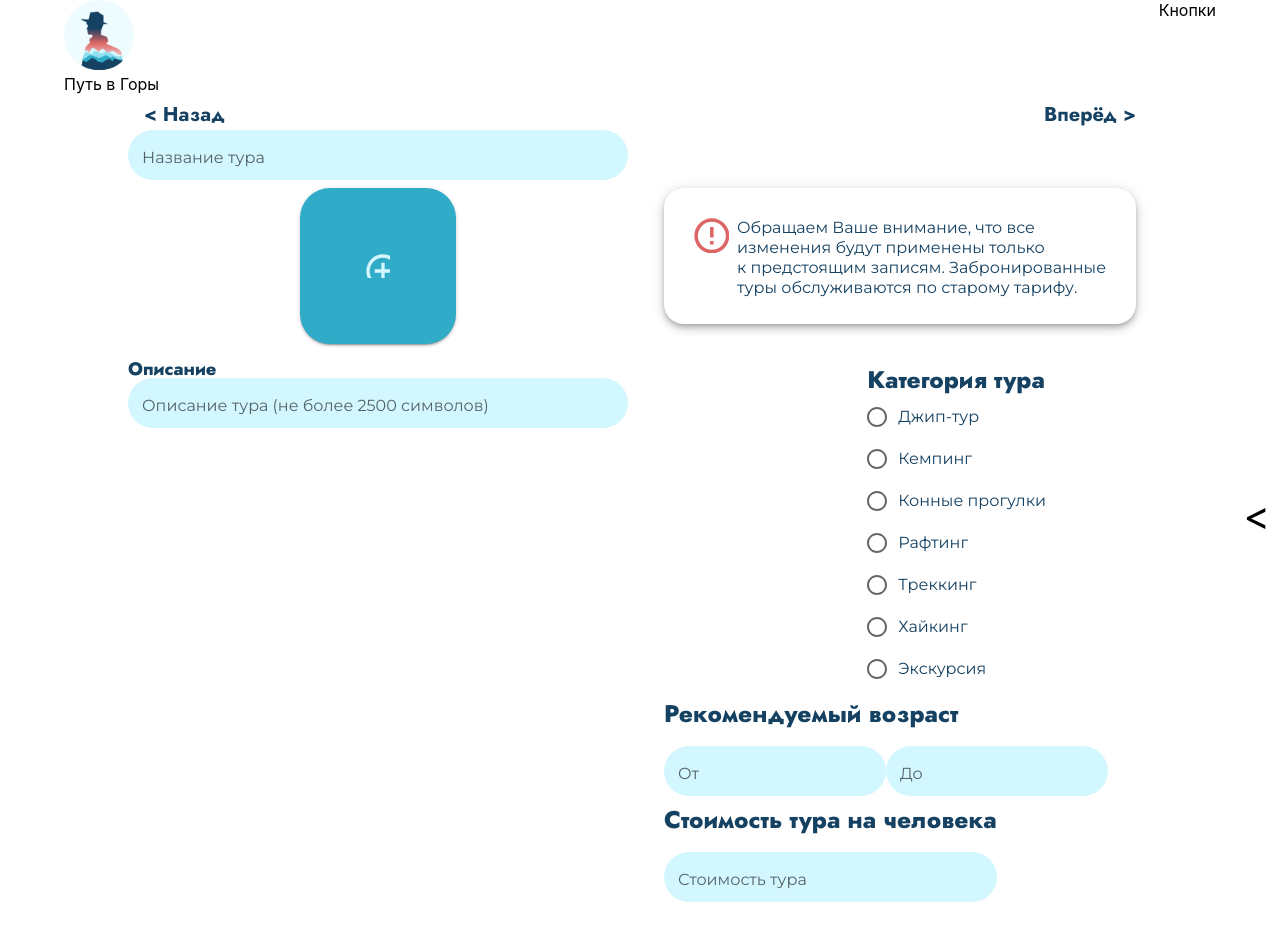
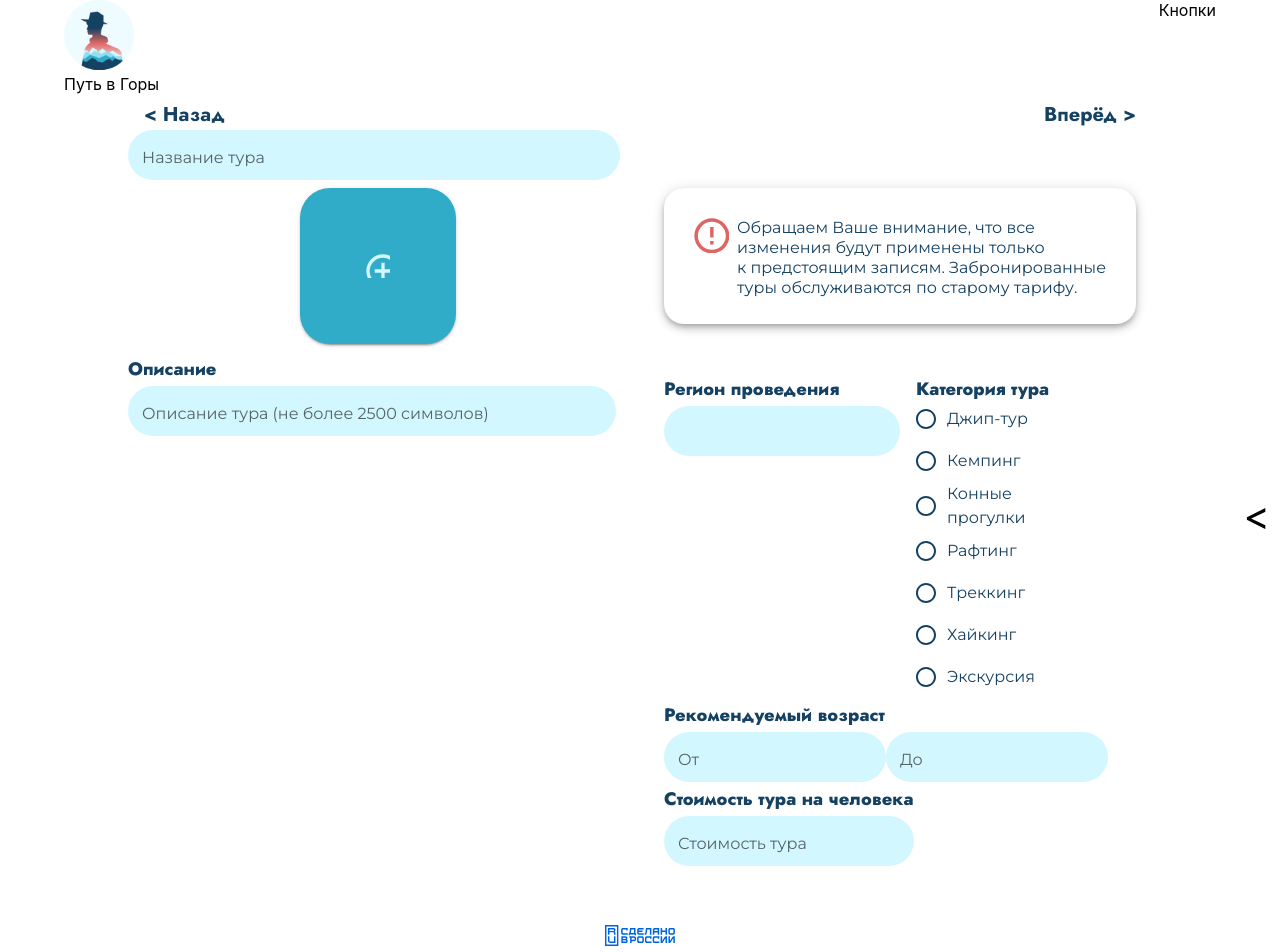
Before and after one commit to TTOPTPET/roadToMountains, a React (Create React App) app: page /addTour in a window 1280 px wide. Shown: the top 952 px of the page. Built offline with nearby package versions, Linux system fonts and the light colour scheme.

Commit message:
Исправил верстку, добил диспатчи в экшены

```diff
--- a/src/config/MUI/themes/mainTheme/mainTheme.tsx
+++ b/src/config/MUI/themes/mainTheme/mainTheme.tsx
@@ -220,5 +220,16 @@ export const mainThemes = createTheme({
         },
       },
     },
+    MuiRadio: {
+      styleOverrides: {
+        root: {
+          color: darkBlueColor,
+
+          "&.Mui-checked": {
+            color: darkBlueColor,
+          },
+        },
+      },
+    },
   },
 });
--- a/src/pages/AddTourPage/AddTourFirstPage/AddTourFirstPage.tsx
+++ b/src/pages/AddTourPage/AddTourFirstPage/AddTourFirstPage.tsx
@@ -1,4 +1,5 @@
 import {
+  Autocomplete,
   FormControlLabel,
   Grid,
   Paper,
@@ -10,7 +11,7 @@ import {
   Typography,
 } from "@mui/material";
 import { AddTourImage } from "../../../components/AddTourImage/AddTourImage";
-import { useState, useEffect } from "react";
+import { useState } from "react";
 import { ReactComponent as AttentionIcon } from "../../../media/Attention.svg";
 import { useDispatch, useSelector } from "react-redux";
 import { setTourField } from "../../../redux/AddTour/AddTourReducer";
@@ -42,20 +43,28 @@ export const AddTourFirstPage = () => {
 
   const tourInfo = useSelector((state: RootState) => state.addTour.tourFields);
 
-  // dispatch(setTourField({ category: "a" }));
-
   return (
     <Stack gap={1}>
-      <TextField sx={{ width: 500, height: 50 }} label={"Название тура"} />
+      <TextField
+        sx={{ width: "48%" }}
+        label={"Название тура"}
+        onChange={(e) => dispatch(setTourField({ tourName: e.target.value }))}
+      />
       {JSON.stringify(tourInfo)}
       <Grid container spacing={6}>
         <Grid item xs={6}>
           <AddTourImage images={images} setImage={setImage} />
-          <Typography variant={"h6"}> Описание</Typography>
+          <Typography variant={"h6"} marginBottom={1}>
+            {" "}
+            Описание
+          </Typography>
           <TextField
-            sx={{ width: 500, height: 110 }}
+            fullWidth
             label={"Описание тура (не более 2500 символов)"}
             InputProps={{ inputProps: { maxLength: 2500 } }}
+            onChange={(e) =>
+              dispatch(setTourField({ tourDescription: e.target.value }))
+            }
           />
         </Grid>
         <Grid container item xs={6}>
@@ -75,27 +84,38 @@ export const AddTourFirstPage = () => {
             </Paper>
           </Grid>
 
-          <Grid container direction={"row"} marginTop={5}>
-            <Grid item xs={5}>
-              {/* <Typography component={"h5"}>Регион проведения</Typography>
-              <Select>
-                {regions.map((region, index) => (
-                  <MenuItem value={region} key={index}>
-                    {region}
-                  </MenuItem>
-                ))}
-              </Select> */}
-              {/* TODO: AutocompliteMui */}
+          <Grid container direction={"row"} marginTop={5} spacing={2}>
+            <Grid item xs={6}>
+              <Typography variant={"h6"} marginBottom={1}>
+                Регион проведения
+              </Typography>
+              <Autocomplete
+                freeSolo
+                disableClearable
+                options={regions.map((region) => region)}
+                renderInput={(params) => (
+                  <TextField
+                    {...params}
+                    InputProps={{ ...params.InputProps, type: "search" }}
+                  />
+                )}
+                onChange={(e: any, value: string) =>
+                  dispatch(setTourField({ region: value }))
+                }
+              />
             </Grid>
             <Grid item xs={5}>
-              <Typography variant={"h5"}>Категория тура</Typography>
-              <RadioGroup>
+              <Typography variant={"h6"}>Категория тура</Typography>
+              <RadioGroup
+                onChange={(e) =>
+                  dispatch(setTourField({ category: e.target.value }))
+                }
+              >
                 {tourCategory.map((category, index) => (
                   <FormControlLabel
                     key={index}
                     value={category}
                     control={<Radio />}
-                    //TODO: Стилизация в mainTheme
                     label={category}
                   />
                 ))}
@@ -103,29 +123,51 @@ export const AddTourFirstPage = () => {
             </Grid>
           </Grid>
           <Grid item marginTop={1}>
-            <Typography variant={"h5"}>Рекомендуемый возраст</Typography>
-            <Stack direction={"row"} marginTop={2}>
+            <Typography variant={"h6"}>Рекомендуемый возраст</Typography>
+            <Stack direction={"row"} marginTop={1}>
               <TextField
                 InputProps={{ inputProps: { min: 0 } }}
                 type={"number"}
                 label={"От"}
+                onChange={(e) =>
+                  dispatch(
+                    setTourField({
+                      recommendedAge: {
+                        ...tourInfo.recommendedAge,
+                        from: +e.target.value,
+                      },
+                    })
+                  )
+                }
               />
               <TextField
                 InputProps={{ inputProps: { min: 0 } }}
                 type={"number"}
                 label={"До"}
+                onChange={(e) =>
+                  dispatch(
+                    setTourField({
+                      recommendedAge: {
+                        ...tourInfo.recommendedAge,
+                        to: +e.target.value,
+                      },
+                    })
+                  )
+                }
               />
             </Stack>
           </Grid>
           <Grid item marginTop={1}>
-            <Typography variant={"h5"}>Стоимость тура на человека</Typography>
+            <Typography variant={"h6"}>Стоимость тура на человека</Typography>
             <TextField
-              sx={{ marginTop: 2 }}
+              sx={{ marginTop: 1 }}
               fullWidth
               type={"number"}
               InputProps={{ inputProps: { min: 0 } }}
               label={"Стоимость тура"}
-              // onChange={(e)=>dispatch(setNewTour({date:e.target.value}))}
+              onChange={(e) =>
+                dispatch(setTourField({ price: +e.target.value }))
+              }
             />
           </Grid>
         </Grid>
```
Also changed, not shown: src/models/addTourModels/IAddTour.ts (+15 -15 lines), src/submitFunctions/addTourAPI/addTourAPI.ts (added, +33 -0 lines).
